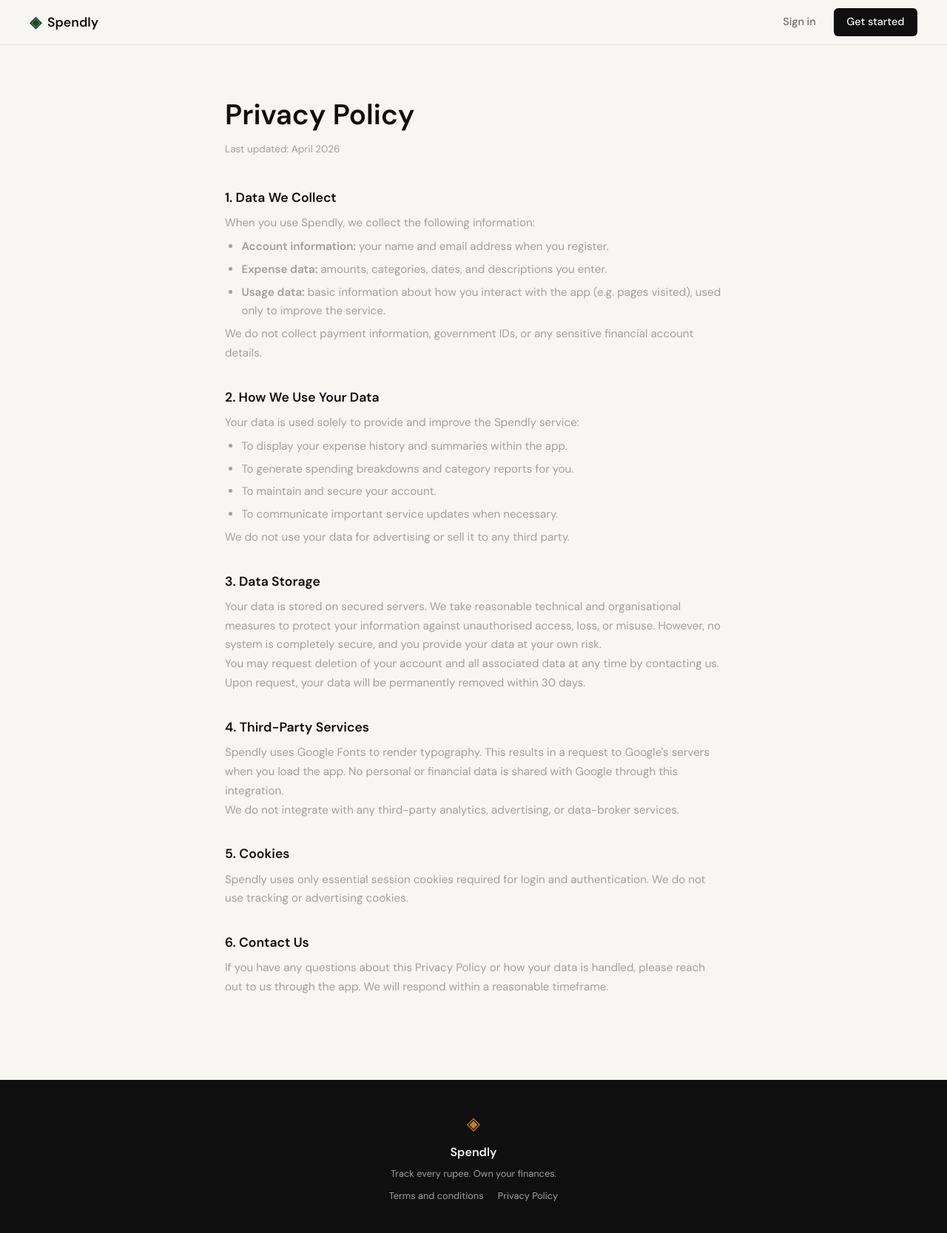
After one commit to jitul-bakshi/spendly, a Flask app: page /privacy in a window 1280 px wide. The commit adds this page. Shown: the whole page at 74% size. Run offline with Flask 3, Linux system fonts and the light colour scheme.

Commit message:
landing: add privacy policy page and route

```diff
--- a/app.py
+++ b/app.py
@@ -31,6 +31,11 @@ def terms():
     return render_template("terms.html")
 
 
+@app.route("/privacy")
+def privacy():
+    return render_template("privacy.html")
+
+
 @app.route("/logout")
 def logout():
     return "Logout — coming in Step 3"
--- a/templates/base.html
+++ b/templates/base.html
@@ -36,7 +36,7 @@
             <p class="footer-copy">Track every rupee. Own your finances.</p>
             <div class="footer-links">
                 <a href="/terms">Terms and conditions</a>
-                <a href="#">Privacy Policy</a>
+                <a href="/privacy">Privacy Policy</a>
             </div>
         </div>
     </footer>
--- /dev/null
+++ b/templates/privacy.html
@@ -0,0 +1,59 @@
+{% extends "base.html" %}
+
+{% block title %}Privacy Policy — Spendly{% endblock %}
+
+{% block content %}
+
+<section class="terms-page">
+    <div class="terms-inner">
+        <h1 class="terms-title">Privacy Policy</h1>
+        <p class="terms-updated">Last updated: April 2026</p>
+
+        <div class="terms-section">
+            <h2>1. Data We Collect</h2>
+            <p>When you use Spendly, we collect the following information:</p>
+            <ul>
+                <li><strong>Account information:</strong> your name and email address when you register.</li>
+                <li><strong>Expense data:</strong> amounts, categories, dates, and descriptions you enter.</li>
+                <li><strong>Usage data:</strong> basic information about how you interact with the app (e.g. pages visited), used only to improve the service.</li>
+            </ul>
+            <p>We do not collect payment information, government IDs, or any sensitive financial account details.</p>
+        </div>
+
+        <div class="terms-section">
+            <h2>2. How We Use Your Data</h2>
+            <p>Your data is used solely to provide and improve the Spendly service:</p>
+            <ul>
+                <li>To display your expense history and summaries within the app.</li>
+                <li>To generate spending breakdowns and category reports for you.</li>
+                <li>To maintain and secure your account.</li>
+                <li>To communicate important service updates when necessary.</li>
+            </ul>
+            <p>We do not use your data for advertising or sell it to any third party.</p>
+        </div>
+
+        <div class="terms-section">
+            <h2>3. Data Storage</h2>
+            <p>Your data is stored on secured servers. We take reasonable technical and organisational measures to protect your information against unauthorised access, loss, or misuse. However, no system is completely secure, and you provide your data at your own risk.</p>
+            <p>You may request deletion of your account and all associated data at any time by contacting us. Upon request, your data will be permanently removed within 30 days.</p>
+        </div>
+
+        <div class="terms-section">
+            <h2>4. Third-Party Services</h2>
+            <p>Spendly uses Google Fonts to render typography. This results in a request to Google's servers when you load the app. No personal or financial data is shared with Google through this integration.</p>
+            <p>We do not integrate with any third-party analytics, advertising, or data-broker services.</p>
+        </div>
+
+        <div class="terms-section">
+            <h2>5. Cookies</h2>
+            <p>Spendly uses only essential session cookies required for login and authentication. We do not use tracking or advertising cookies.</p>
+        </div>
+
+        <div class="terms-section">
+            <h2>6. Contact Us</h2>
+            <p>If you have any questions about this Privacy Policy or how your data is handled, please reach out to us through the app. We will respond within a reasonable timeframe.</p>
+        </div>
+    </div>
+</section>
+
+{% endblock %}
```
